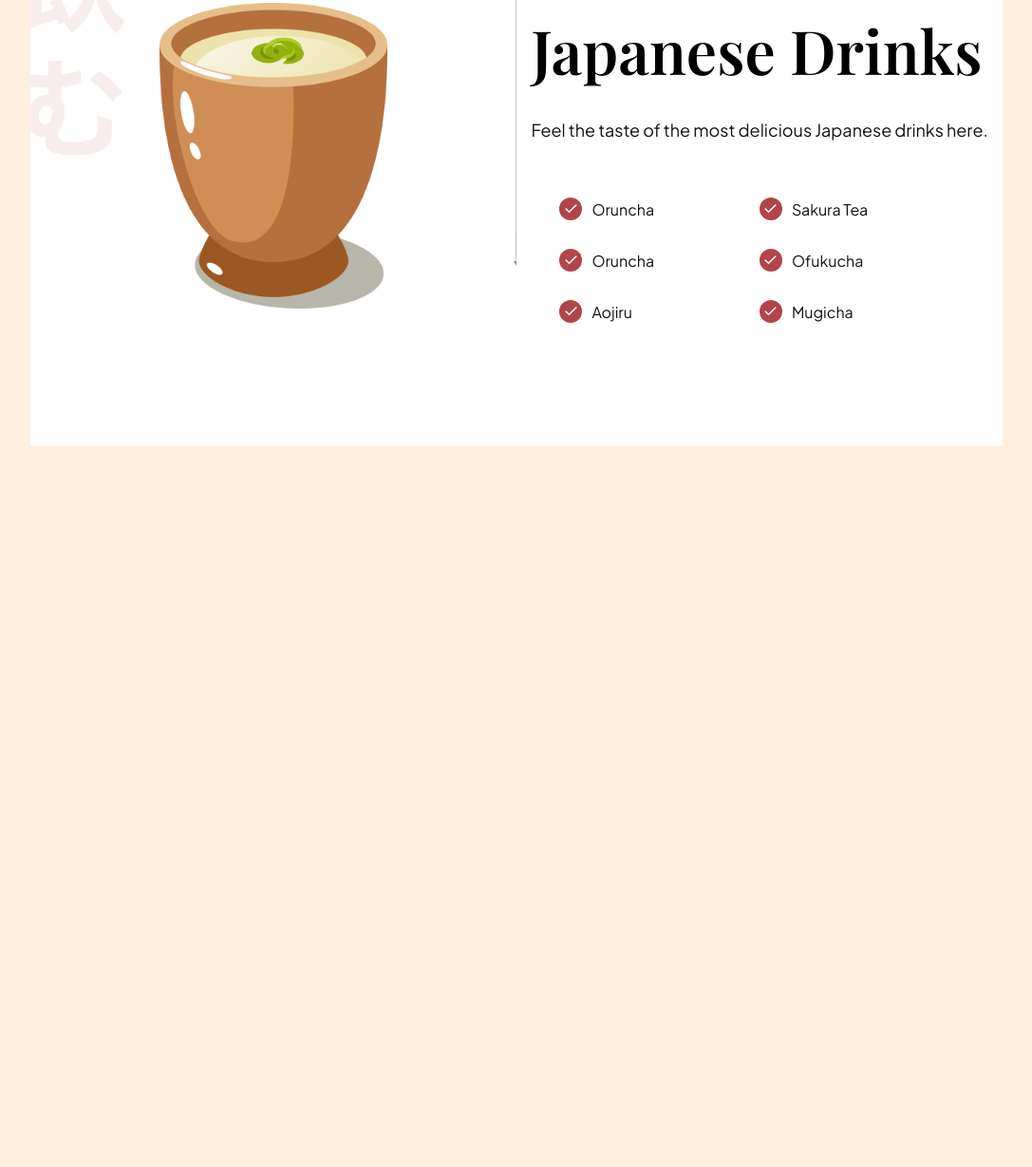
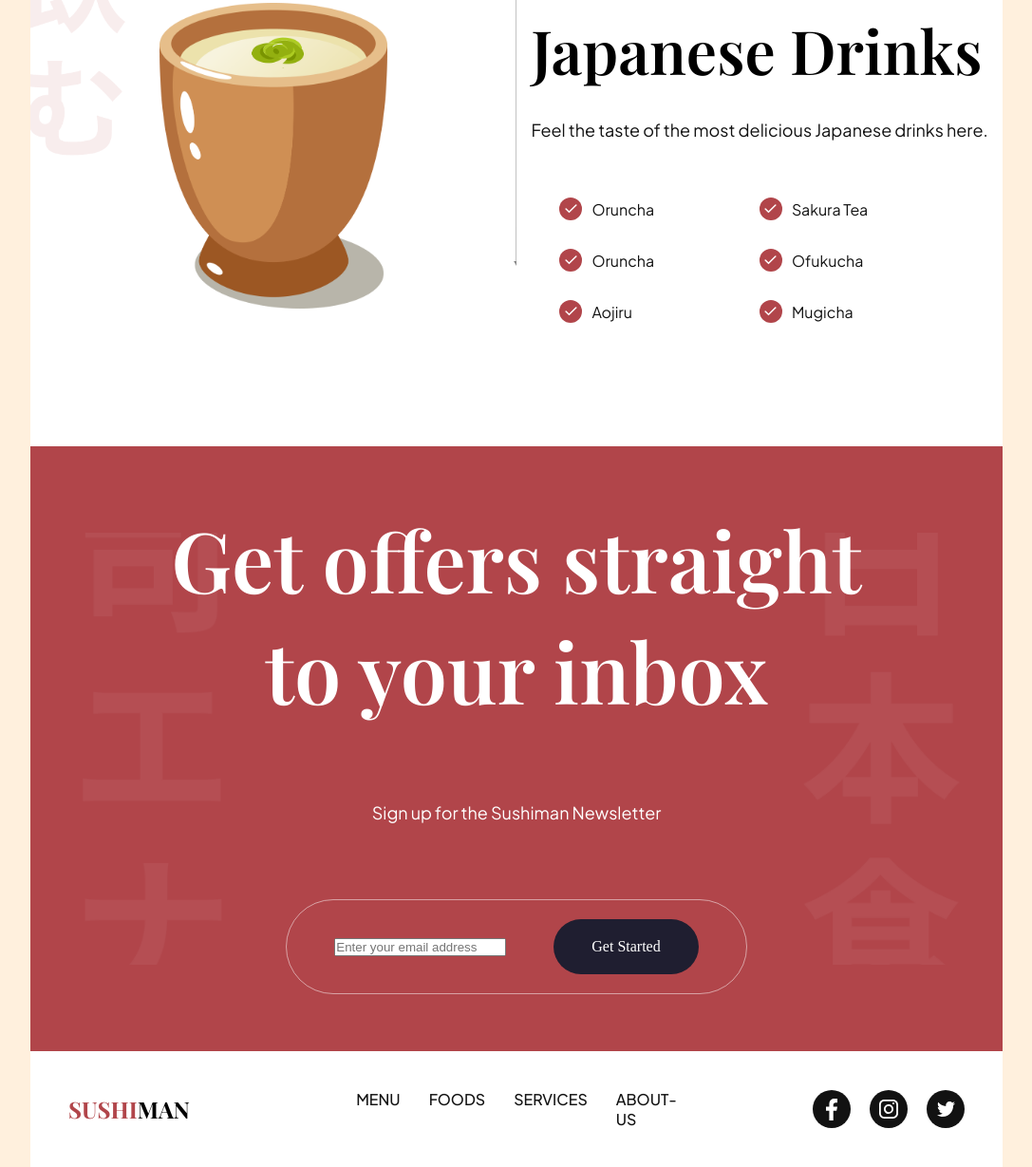
Before and after one commit to Akinstee/Tyrestaurant, a plain HTML site: page index.html in a window 1280 px wide. Shown: the part 3509-4738 px from the top of the page at 95% size, without its empty margins (96-1183 px from the left). Before the commit the page ends 3979 px from the top, so only its background shows below. Drawn offline with nearby package versions, Linux system fonts and the light colour scheme.

Commit message:
Services

```diff
--- a/index.html
+++ b/index.html
@@ -736,5 +736,146 @@
     </div>
 
     <!--Services-->
+    <div
+      id="services-section"
+      style="
+        background-color: #b1454a;
+        display: grid;
+        grid-gap: 80px;
+        place-items: center;
+        color: white;
+        padding: 60px;
+        background-image: url(assets/subscribe_bg.png);
+        background-position: center;
+        background-repeat: no-repeat;
+        background-size: contain;
+        overflow: hidden;
+      "
+    >
+      <div
+        style="
+          font-family: 'Playfair Display';
+          font-size: 88px;
+          font-weight: 600;
+          text-align: center;
+        "
+      >
+        Get offers straight <br />
+        to your inbox
+      </div>
+      <div
+        style="
+          font-family: 'Plus Jakarta Sans';
+          font-size: 18px;
+          font-weight: 300;
+        "
+      >
+        Sign up for the Sushiman Newsletter
+      </div>
+      <div
+        style="
+          border: 1px solid rgba(255, 255, 255, 0.5);
+          border-radius: 100px;
+          display: grid;
+          grid-template-columns: auto auto;
+          grid-gap: 50px;
+          place-items: center;
+          padding: 20px 50px;
+        "
+      >
+        <div><input type="email" placeholder="Enter your email address" /></div>
+        <div
+          style="
+            background-color: #1f1e30;
+            padding: 20px 40px;
+            border-radius: 100px;
+          "
+        >
+          Get Started
+        </div>
+      </div>
+    </div>
+
+    <!--Footer-->
+    <div
+      style="
+        display: grid;
+        grid-template-columns: 1fr 1fr 1fr;
+        place-items: center stretch;
+        padding: 40px;
+        background-color: white;
+      "
+    >
+      <div
+        style="
+          font-family: 'Playfair Display';
+          font-size: 24px;
+          font-weight: 700;
+        "
+      >
+        <span style="color: #b1454a">SUSHI</span>MAN
+      </div>
+      <div
+        style="
+          display: grid;
+          grid-template-columns: repeat(4, auto);
+          grid-gap: 30px;
+          font-family: 'Plus Jakarta Sans';
+          color: #121212;
+          font-weight: 500;
+        "
+      >
+        <div>MENU</div>
+        <div>FOODS</div>
+        <div>SERVICES</div>
+        <div>ABOUT-US</div>
+      </div>
+      <div
+        style="
+          display: grid;
+          grid-template-columns: repeat(3, auto);
+          justify-self: end;
+          align-items: center;
+          grid-gap: 20px;
+        "
+      >
+        <div
+          style="
+            background-color: #121212;
+            width: 40px;
+            height: 40px;
+            border-radius: 100%;
+            background-image: url(assets/facebook.svg);
+            background-size: auto;
+            background-repeat: no-repeat;
+            background-position: center;
+          "
+        ></div>
+        <div
+          style="
+            background-color: #121212;
+            width: 40px;
+            height: 40px;
+            border-radius: 100%;
+            background-image: url(assets/instagram.svg);
+            background-size: auto;
+            background-repeat: no-repeat;
+            background-position: center;
+          "
+        ></div>
+        <div
+          style="
+            background-color: #121212;
+            width: 40px;
+            height: 40px;
+            border-radius: 100%;
+            background-image: url(assets/twitter.svg);
+            background-size: auto;
+            background-repeat: no-repeat;
+            background-position: center;
+          "
+        ></div>
+      </div>
+    </div>
   </body>
 </html>
```
